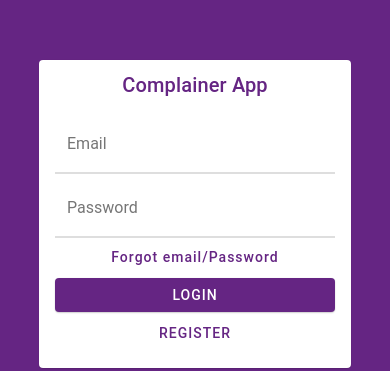
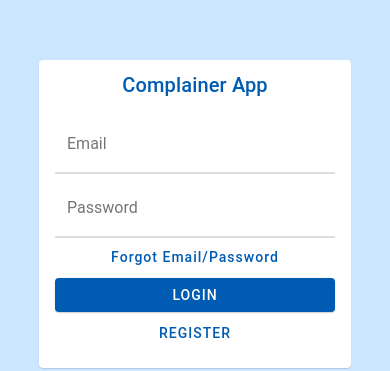
Before and after one commit to sailesh-mahat/complaintsapp, a React Native app in the folder complaintsapp/: screen / in a window 390 px wide. Shown: the part 408-779 px from the top of the page. Built offline with nearby package versions, Linux system fonts and the light colour scheme.

Commit message:
register page created, need to be able to navigate from button

```diff
--- a/complaintsapp/App.js
+++ b/complaintsapp/App.js
@@ -1,8 +1,8 @@
 import React from 'react';
-import { StatusBar } from 'expo-status-bar';
 import { Provider as PaperProvider, TextInput } from 'react-native-paper';
 import { theme } from './App.style';
 import { LoginScreen } from './app/screens/login/login.screen';
+import { RegisterScreen } from './app/screens/register/register.screen';
 import Logo from './logo.js';
 
 const App = () => {
@@ -10,7 +10,7 @@
 
       <PaperProvider theme={theme}>
         <Logo />
-        <LoginScreen/>
+        <LoginScreen />
       </PaperProvider>
 
   );
--- a/complaintsapp/App.style.js
+++ b/complaintsapp/App.style.js
@@ -4,7 +4,7 @@
     ...DefaultTheme,
     colors: {
         ...DefaultTheme.colors,
-        primary: "rgb(101,37,131)",
+        primary: "rgb(0, 92, 179)",
         background: "transparent"
     }
 }
--- a/complaintsapp/app/screens/login/login.screen.js
+++ b/complaintsapp/app/screens/login/login.screen.js
@@ -13,7 +13,7 @@
                     <Card.Content>
                         <TextInput label="Email" keyboardType="email-address"></TextInput>
                         <TextInput label="Password" secureTextEntry={true}></TextInput>
-                        <Button uppercase={false} style={loginStyle.cardButton}>Forgot email/Password</Button>
+                        <Button uppercase={false} style={loginStyle.cardButton}>Forgot Email/Password</Button>
                         <Button mode="contained" style={loginStyle.cardButton}>Login</Button>
                         <Button style={loginStyle.cardButton}>Register</Button>
                      </Card.Content>
--- a/complaintsapp/app/screens/login/login.style.js
+++ b/complaintsapp/app/screens/login/login.style.js
@@ -7,13 +7,13 @@
         justifyContent: "center",
         alignItems: "center",
         flexDirection: "row",
-        backgroundColor: "rgb(101,37,131)"
+        backgroundColor: "rgb(204, 230, 255)"
     },
     view: {
         width: "80%"
     },
     cardTitle: {
-        color: "rgb(101,37,131)",
+        color: "rgb(0, 92, 179)",
         alignSelf: 'center',
 
     },
--- /dev/null
+++ b/complaintsapp/app/screens/register/register.screen.js
@@ -0,0 +1,27 @@
+import React from "react";
+import { SafeAreaView, ScrollView, View } from "react-native";
+import { Appbar, Button, TextInput } from "react-native-paper";
+import { registerStyle } from './register.style';
+
+export const RegisterScreen = () => {
+
+    return (
+        <SafeAreaView>
+            <ScrollView>
+                <Appbar>
+                    <Appbar.BackAction />
+                    <Appbar.Content title="Register" />
+                </Appbar>
+                <View style={registerStyle.content}>
+                    <TextInput label="Name" />
+                    <TextInput label="Email" keyboardType="email-address" />
+                    <TextInput label="Password" secureTextEntry={true} right={<TextInput.Icon name="eye-off-outline" color={registerStyle.icon.color } />} />
+                    <TextInput label="Confirm password" secureTextEntry={true} right={<TextInput.Icon name="eye-off-outline" color={registerStyle.icon.color } />} />
+                    <TextInput label="Phone number" keyboardType="phone-pad" />
+                    <Button mode="contained" style={registerStyle.button}>Register</Button>
+
+                </View>
+            </ScrollView>
+        </SafeAreaView>
+    )
+}
--- /dev/null
+++ b/complaintsapp/app/screens/register/register.style.js
@@ -0,0 +1,17 @@
+import { StyleSheet } from "react-native";
+import { theme } from "../../../App.style";
+
+export const registerStyle =StyleSheet.create({
+    content : {
+        padding: 15,
+        paddingTop: 0
+    },
+    icon: {
+        color: theme.colors.primary
+    },
+    button: {
+        margin: 15,
+        marginLeft: 0,
+        marginRight: 0
+    }
+})
```
